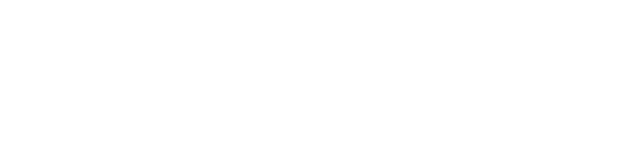
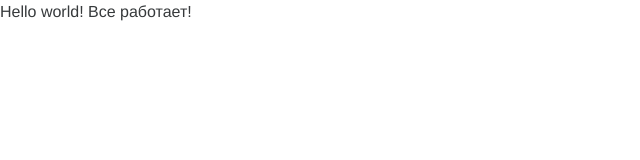
Before and after one commit to vshhesyuk/js-basics-project, a website: page src/index.html in a window 1280 px wide. Shown: the whole page, without its empty margins (0-640 px from the left). Drawn offline with nearby package versions, Linux system fonts and the light colour scheme.

Commit message:
Обновил корневой файл

```diff
--- a/src/index.html
+++ b/src/index.html
@@ -14,6 +14,8 @@
 
 <header class="header">
     <!--Здесь будет компонента header-->
+    Hello world!
+    Все работает!
 </header>
 
 <!--НЕ МЕНЯЙТЕ ПОРЯДОК ПОДКЛЮЧЕНИЯ СКРИПТОВ - ЭТО ВАЖНО ДЛЯ РАБОТЫ-->
```
